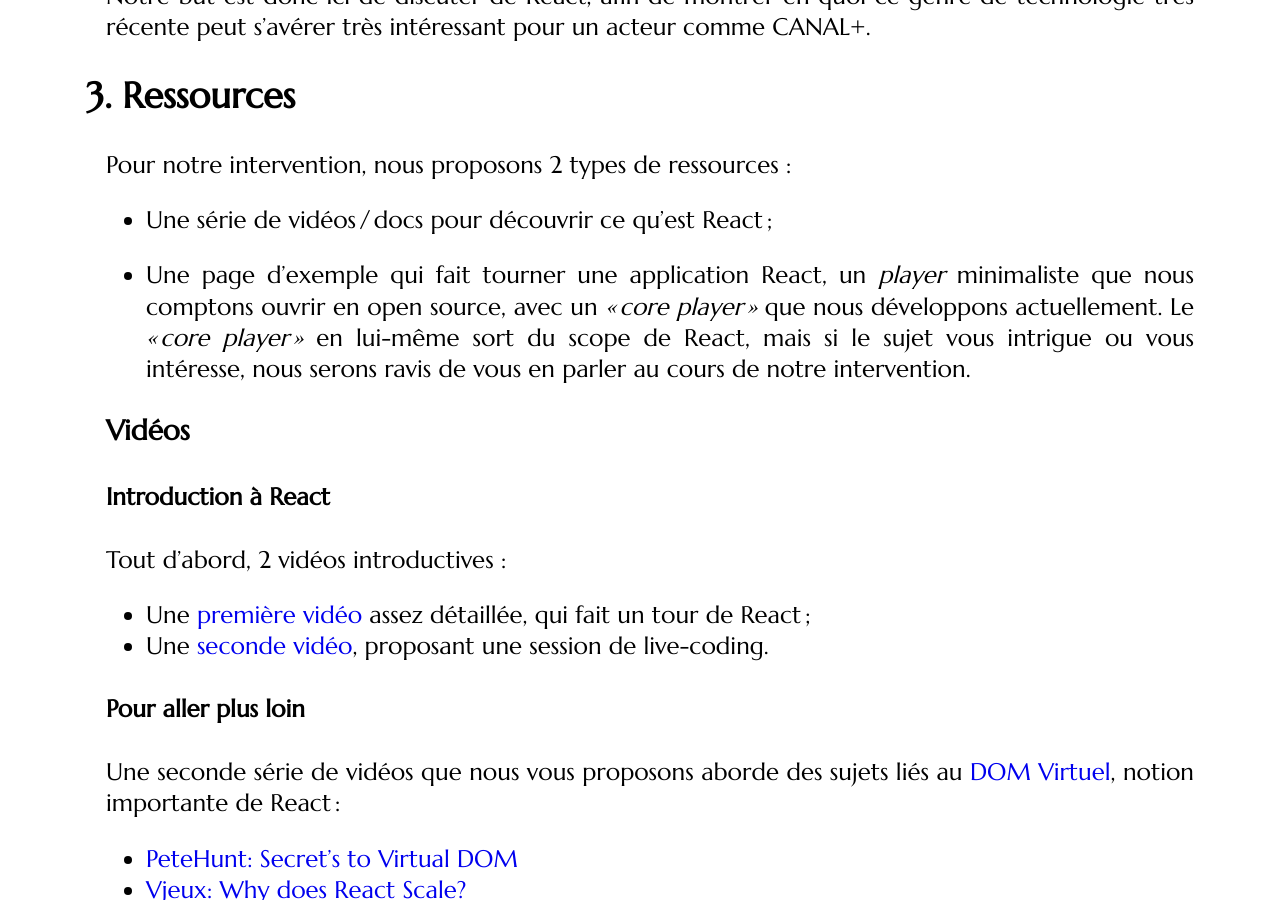
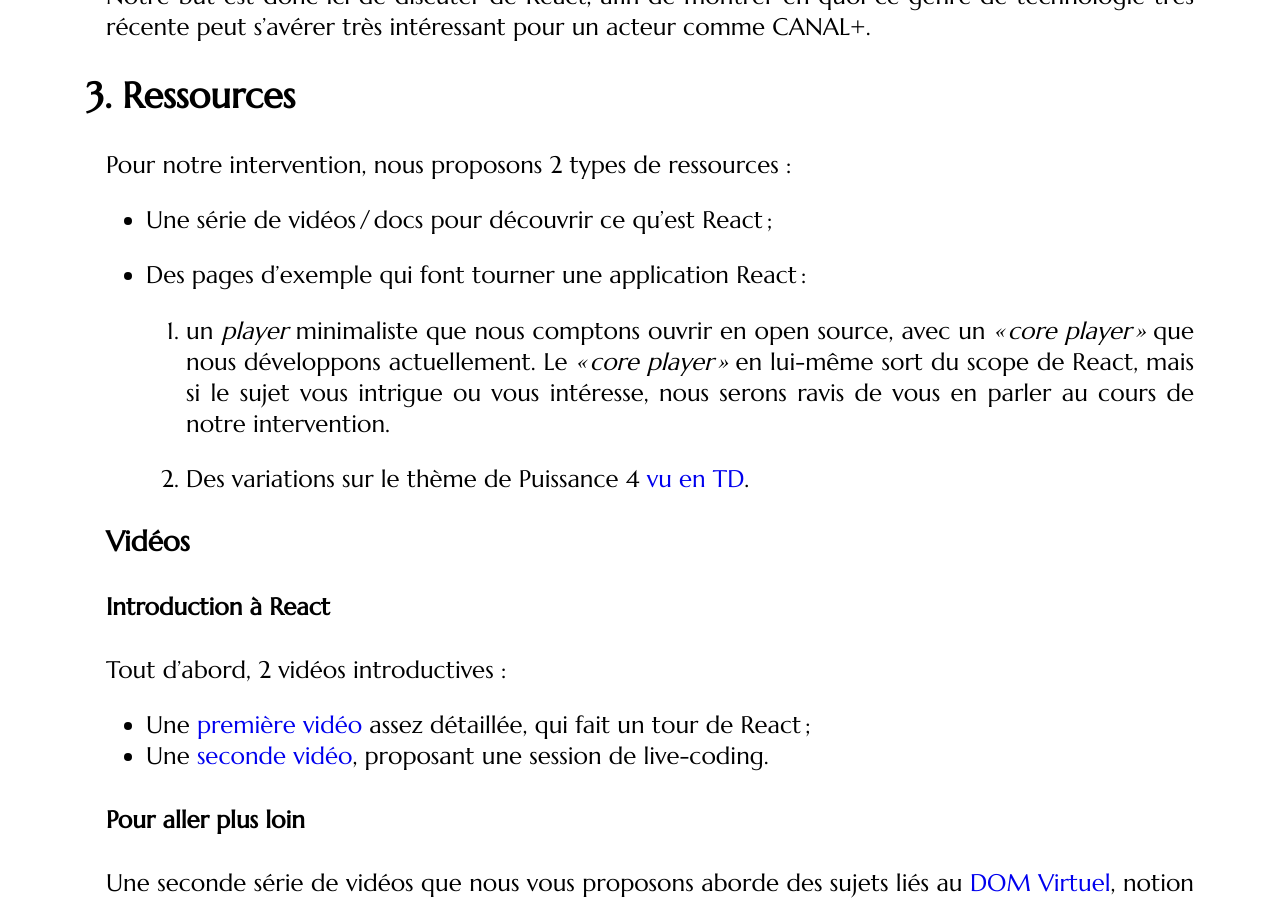
Before and after one commit to defeo/aws, a Jekyll site: the page built from classes/c+-seminar.md, in a window 1280 px wide and 900 px high, scrolled down 1371 px. Built offline with Jekyll 4.4.1, drawn with Linux system fonts in a browser that asks for light colours; nearby versions of some CDN libraries; some web fonts are replaced; some of the changed text lies outside the part shown.

Commit message:
Added links to React 4 demos

```diff
--- a/classes/c+-seminar.md
+++ b/classes/c+-seminar.md
@@ -62,12 +62,16 @@ Pour notre intervention, nous proposons 2 types de ressources :
 
 - Une série de vidéos / docs pour découvrir ce qu'est React ;
 
-- Une page d'exemple qui fait tourner une application React, un
-*player* minimaliste que nous comptons ouvrir en open source, avec un
-*« core player »* que nous développons actuellement. Le *« core
-player »* en lui-même sort du scope de React, mais si le sujet vous
-intrigue ou vous intéresse, nous serons ravis de vous en parler au
-cours de notre intervention.
+- Des pages d'exemple qui font tourner une application React :
+
+  1. un *player* minimaliste que nous comptons ouvrir en open source,
+	avec un *« core player »* que nous développons actuellement. Le
+	*« core player »* en lui-même sort du scope de React, mais si le
+	sujet vous intrigue ou vous intéresse, nous serons ravis de vous
+	en parler au cours de notre intervention.
+
+  2. Des variations sur le thème de Puissance 4
+     [vu en TD](../tutorials/tutorial2).
 
 
 ### Vidéos
@@ -124,3 +128,9 @@ disposition des développeurs, afin qu'ils puissent utiliser celle-ci
 au sein de leurs applications web.
 
 - [Démo Player](http://ovh10.canallabs.fr/~jinroh/react-player/)
+
+Et voici le jeu de Puissance 4 codé durant le séminaire :
+
+- [Sans JSX](http://jsfiddle.net/defeo/pjcpdjye/),
+- [le même avec JSX](http://jsfiddle.net/defeo/cdLv5src/),
+- [le même, avec en plus la logique du jeu](https://gist.github.com/jinroh/7cd3a2040028d11e4d95).
```
